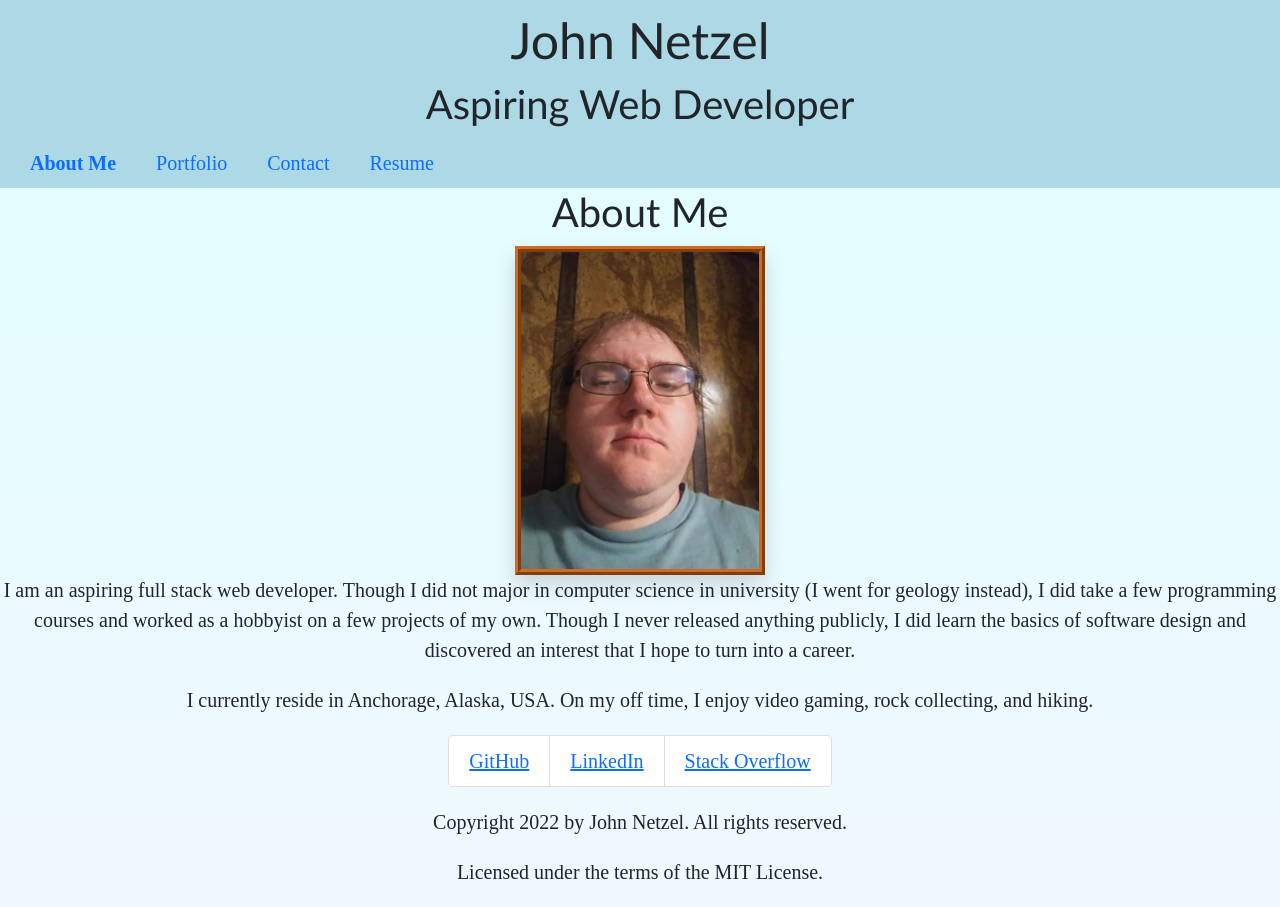
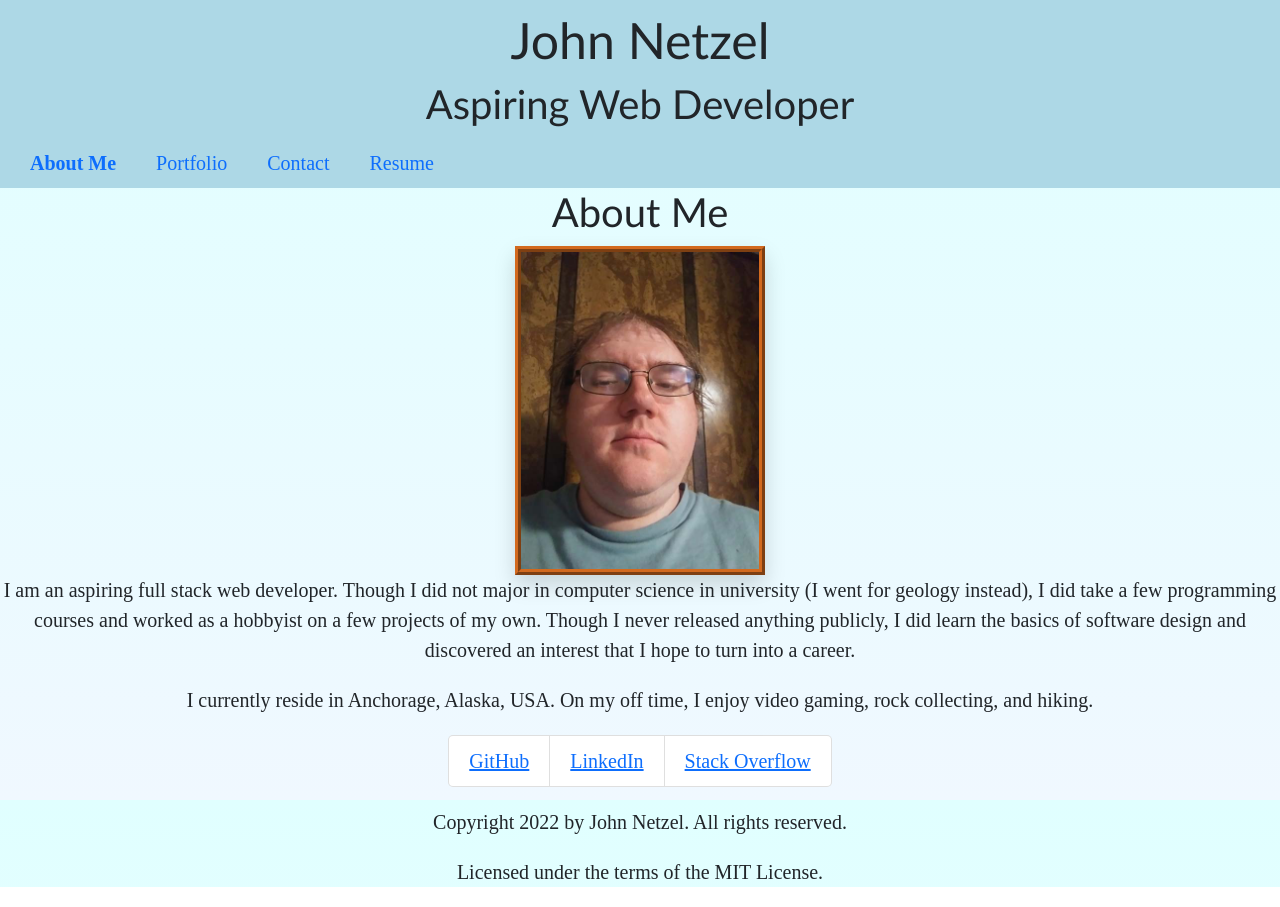
Before and after one commit to CommieDog/react-portfolio, a React (Create React App) app: page / in a window 1280 px wide. Built offline with nearby package versions, Linux system fonts and the light colour scheme.

Commit message:
Fix repeating background gradient

```diff
--- a/src/index.css
+++ b/src/index.css
@@ -3,8 +3,12 @@
   font-family: 'Times New Roman', Times, serif;
 }
 
+html {
+  height: 100%; /* Needed to fix gradient repeating */
+}
+
 body {
-  margin: 0;
+  height: 100%; /* Needed to fix gradient repeating */
   background: linear-gradient(lightcyan, aliceblue); /* Subtle, but pleasant */
 }
 
```
